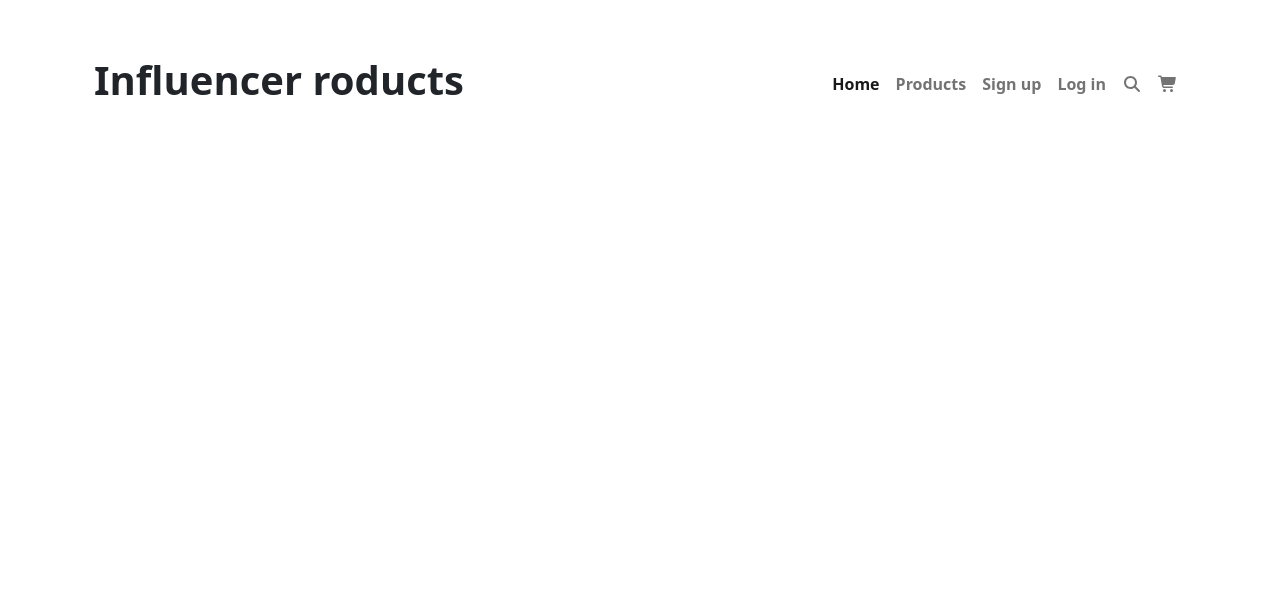
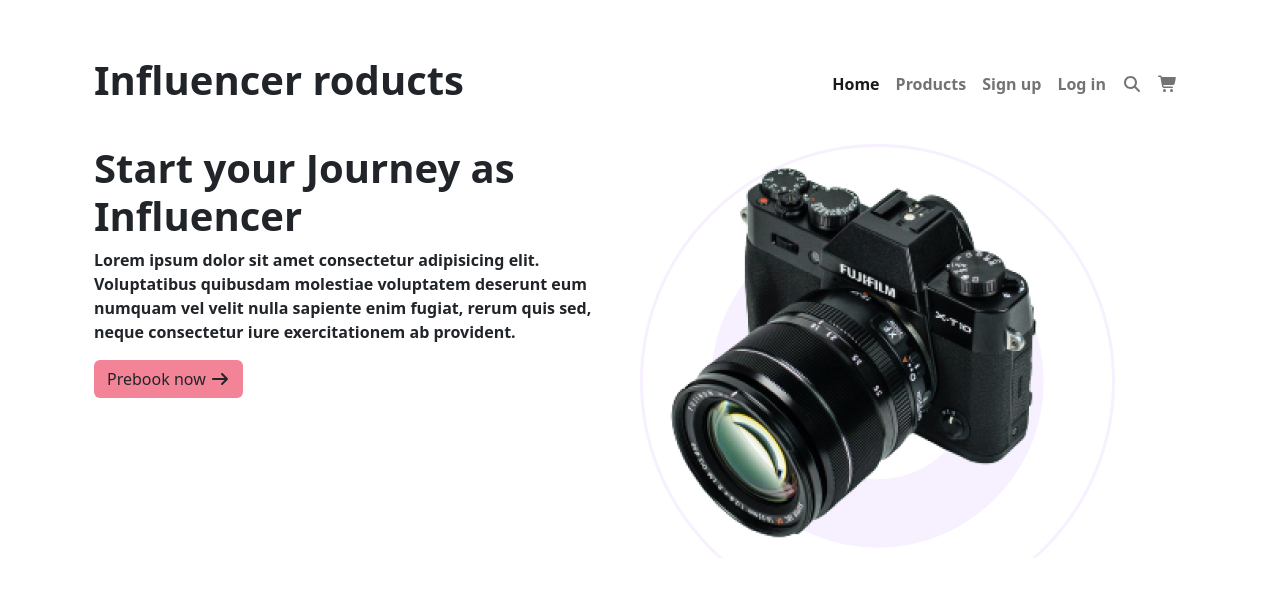
Before and after one commit to Shamsur-Rahaman/influencer-gear, a plain HTML site: page index.html in a window 1280 px wide. Drawn offline with nearby package versions, Linux system fonts and the light colour scheme.

Commit message:
influencer

```diff
--- a/index.html
+++ b/index.html
@@ -57,7 +57,19 @@
         </nav>
         <!-- Nav Section End -->
         <!-- Banner Section Start -->
-
+        <div class="container mt-4">
+            <div class="col-lg-6 col-md-6 col-sm-12 float-start">
+                <h1 class="banner-header">Start your Journey as Influencer</h1>
+                <p class="banner-para">Lorem ipsum dolor sit amet consectetur adipisicing elit. Voluptatibus quibusdam
+                    molestiae voluptatem
+                    deserunt eum numquam vel velit nulla sapiente enim fugiat, rerum quis sed, neque consectetur iure
+                    exercitationem ab provident.</p>
+                <button class="btn banner-btn">Prebook now <i class="fa-solid fa-arrow-right"></i></button>
+            </div>
+            <div class="col-lg-6 col-md-6 col-sm-12 banner-img float-end">
+                <img src="images/main-camera.png" alt="" class="img img-float">
+            </div>
+        </div>
         <!-- Banner Section End -->
     </div>
 </body>
--- a/style.css
+++ b/style.css
@@ -5,3 +5,21 @@
 .nav-item {
     font-weight: 700;
 }
+
+.banner-img {
+    background-image: url(images/Circle\ design.svg);
+    background-repeat: no-repeat;
+
+}
+
+.banner-header {
+    font-weight: 800;
+}
+
+.banner-para {
+    font-weight: 600;
+}
+
+.banner-btn {
+    background-color: rgb(243, 132, 151);
+}
```
